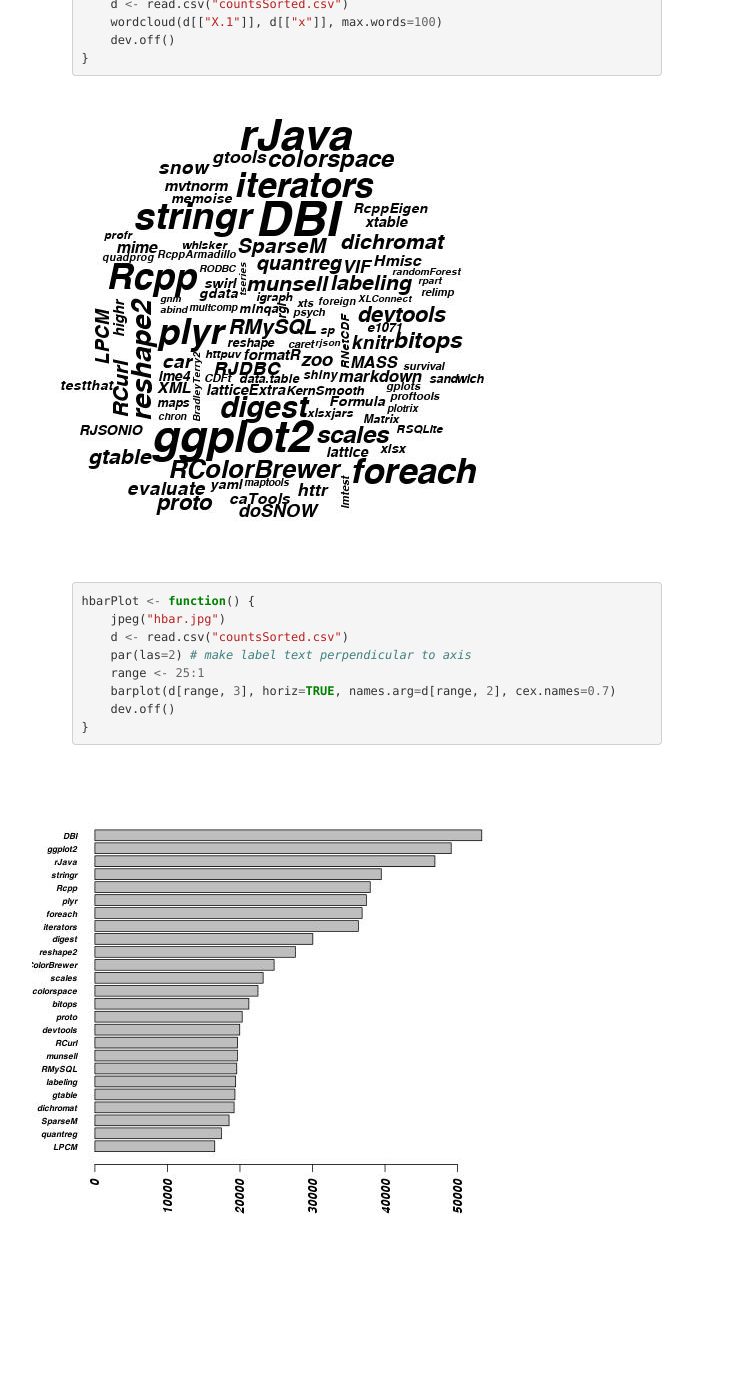
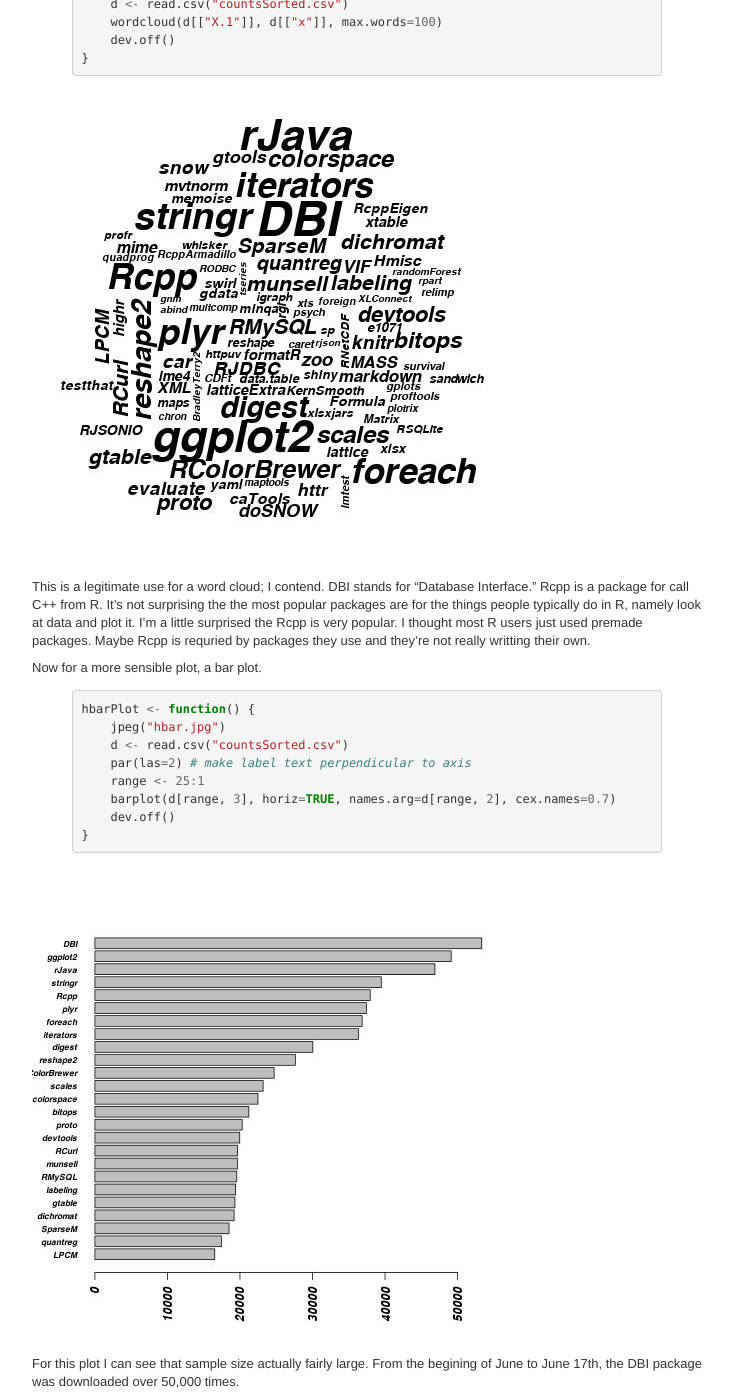
Before and after one commit to scottcarr/scottcarr.github.com, a Jekyll site: the page built from _posts/2014-06-18-2014-most-popular-r-packages.md, in a window 1280 px wide and 1400 px high, scrolled down 1796 px. Shown: the whole window, without its empty margins (23-755 px from the left). Built offline with Jekyll 4.4.1, drawn with Linux system fonts in a browser that asks for light colours; before the commit the page ends 3043 px from its top, so only the background shows below that.

Commit message:
fix r post

```diff
--- a/_posts/2014-06-18-2014-most-popular-r-packages.md
+++ b/_posts/2014-06-18-2014-most-popular-r-packages.md
@@ -96,6 +96,16 @@ plotResults <- function() {
 
 ![A word cloud](https://raw.githubusercontent.com/scottcarr/scottcarr.github.com/master/images/wordcloud.jpg)
 
+This is a legitimate use for a word cloud; I contend.
+DBI stands for "Database Interface."
+Rcpp is a package for call C++ from R.
+It's not surprising the the most popular packages are for the things people typically do in R, namely look at data and plot it.
+I'm a little surprised the Rcpp is very popular.
+I thought most R users just used premade packages.
+Maybe Rcpp is requried by packages they use and they're not really writting their own.
+
+Now for a more sensible plot, a bar plot.
+
 {% highlight R%}
 hbarPlot <- function() {
     jpeg("hbar.jpg")
@@ -108,3 +118,6 @@ hbarPlot <- function() {
 {% endhighlight %}
 
 ![A bar plot](https://raw.githubusercontent.com/scottcarr/scottcarr.github.com/master/images/hbar.jpg)
+
+For this plot I can see that sample size actually fairly large.
+From the begining of June to June 17th, the DBI package was downloaded over 50,000 times.
```
